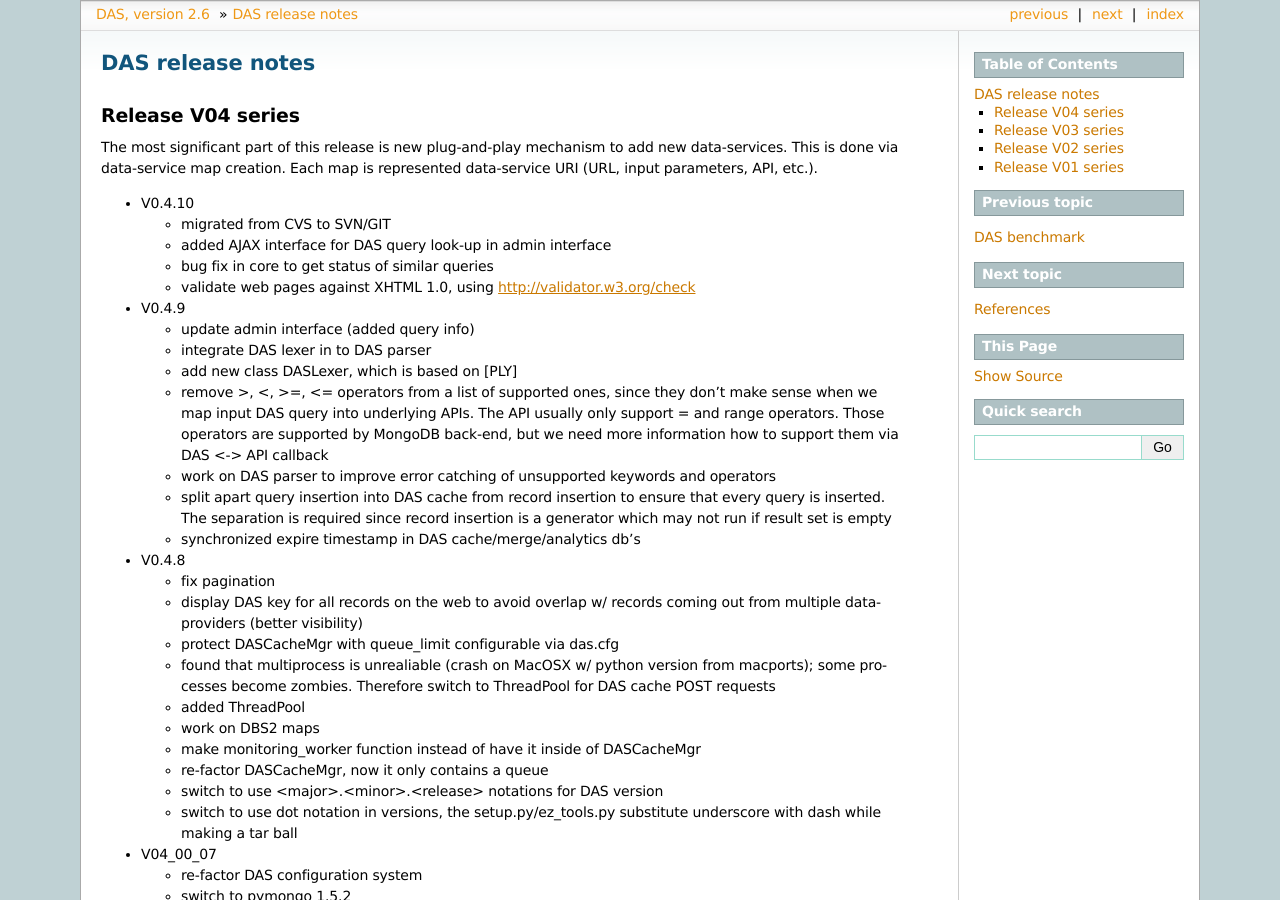
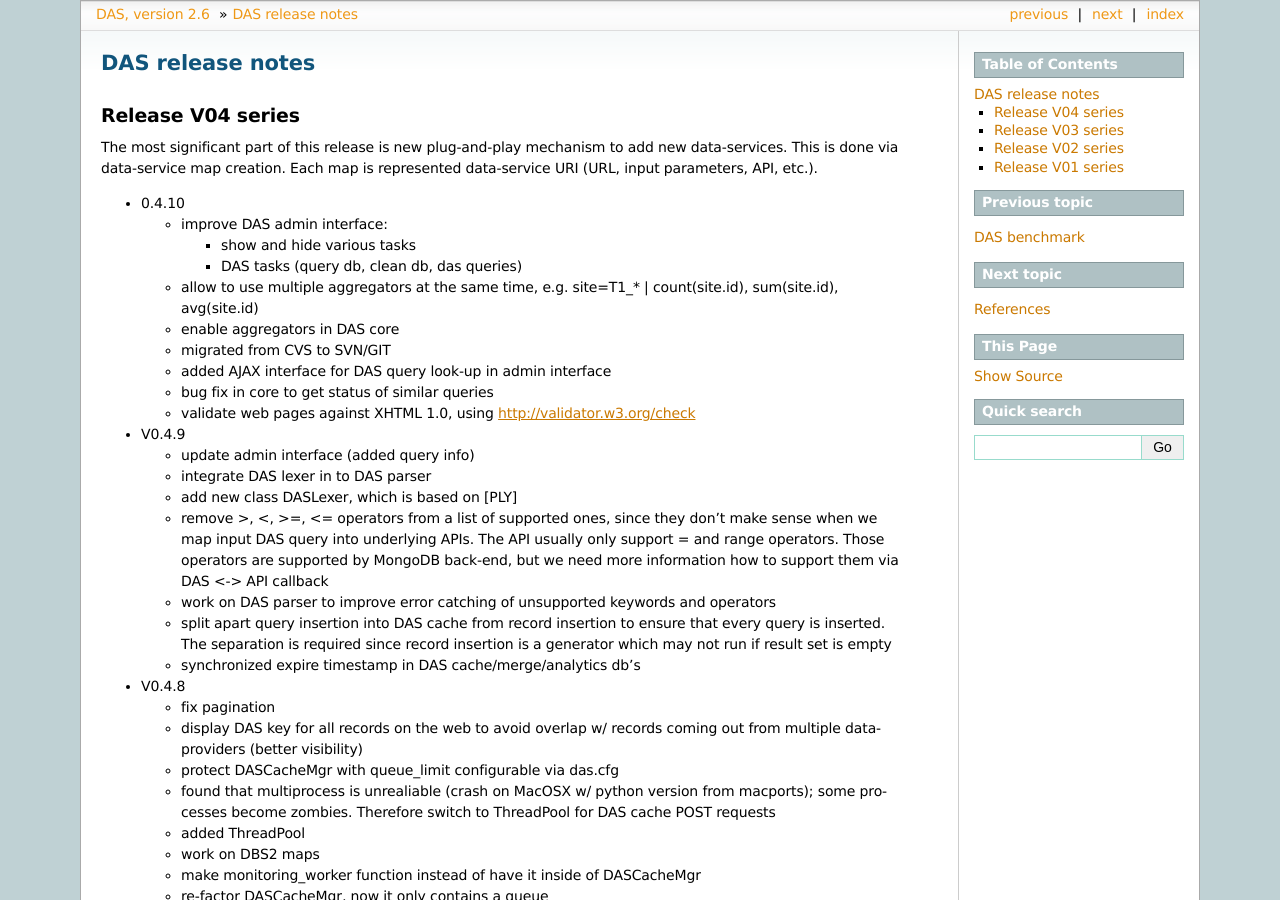
Before and after one commit to dmwm/DAS, a Sphinx documentation site: the page built from doc/sphinx/changelog.rst, in a window 1280 px wide and 900 px high. Built offline with Sphinx 7.4.7, drawn with Linux system fonts in a browser that asks for light colours; the version number is read from the project's files by our own code.

Commit message:
Update
git-svn-id: svn+ssh://svn.cern.ch/reps/CMSDMWM/DAS/trunk@2354 4525493e-7705-40b1-a816-d608a930855b

```diff
--- a/doc/sphinx/changelog.rst
+++ b/doc/sphinx/changelog.rst
@@ -7,8 +7,16 @@ The most significant part of this release is new plug-and-play mechanism
 to add new data-services. This is done via data-service map creation. Each
 map is represented data-service URI (URL, input parameters, API, etc.).
 
-- V0.4.10
+- 0.4.10
 
+  - improve DAS admin interface:
+
+    - show and hide various tasks
+    - DAS tasks (query db, clean db, das queries)
+
+  - allow to use multiple aggregators at the same time, e.g.
+    site=T1_* | count(site.id), sum(site.id), avg(site.id)
+  - enable aggregators in DAS core
   - migrated from CVS to SVN/GIT
   - added AJAX interface for DAS query look-up in admin interface
   - bug fix in core to get status of similar queries
```
